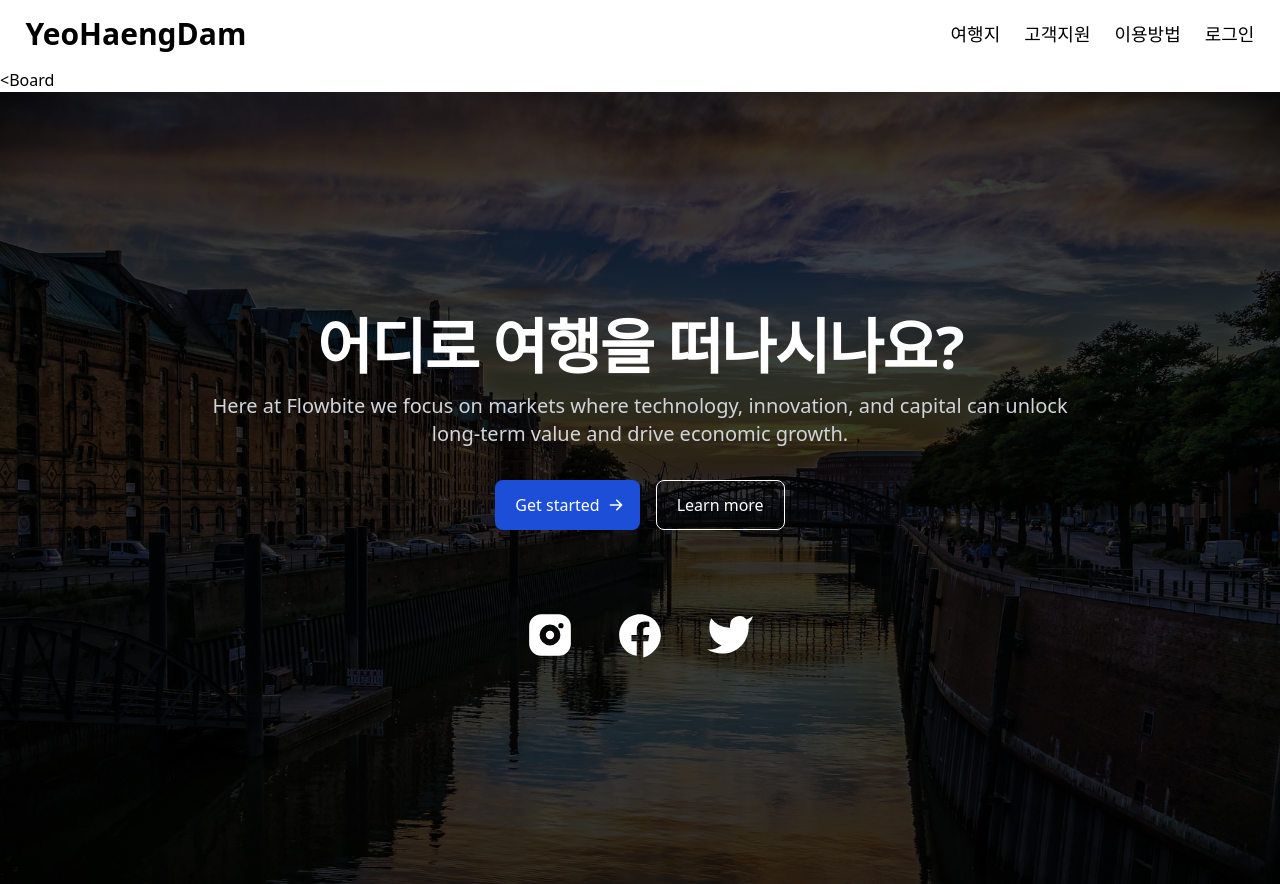
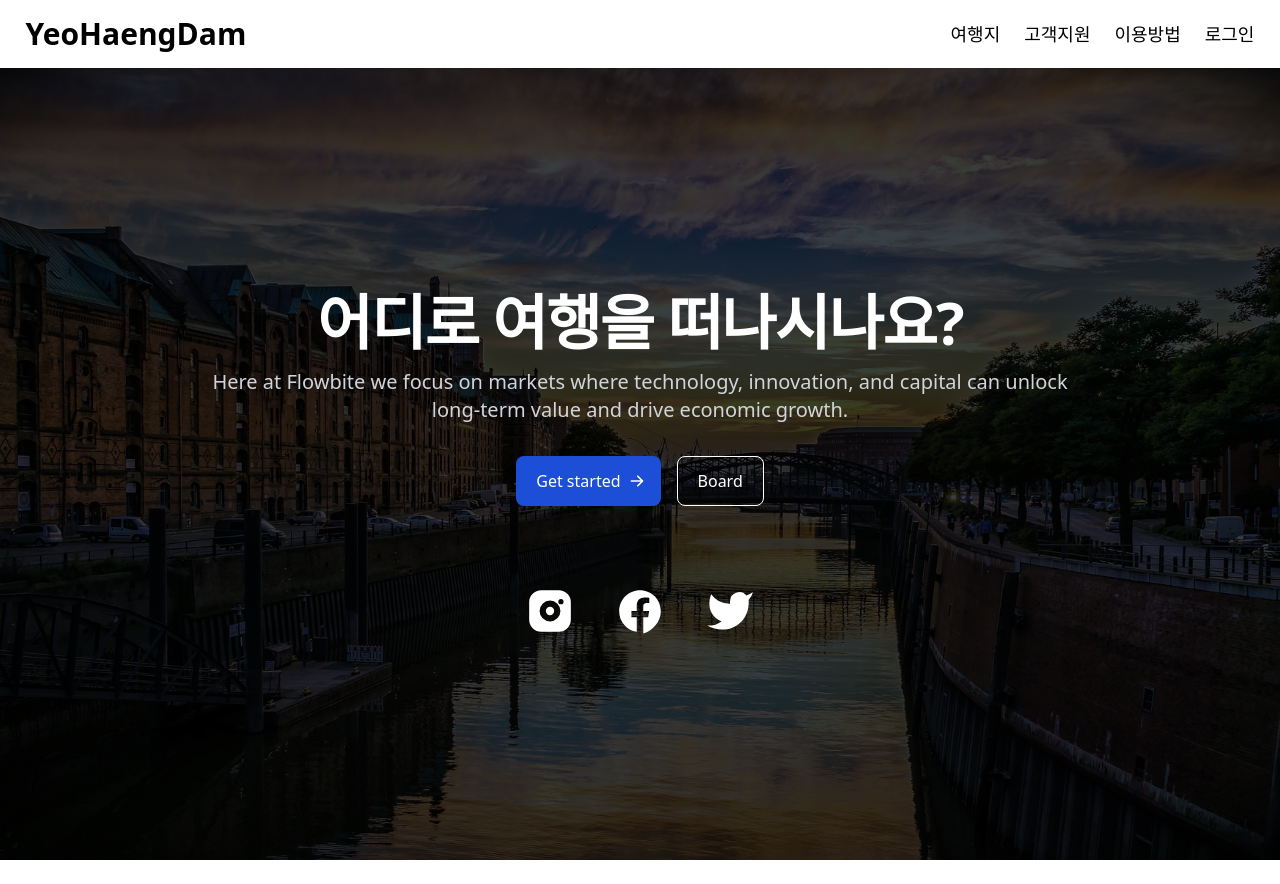
Before and after one commit to gnsals0904/YeoHaengDam, a Vue app in the folder frontend/: page / in a window 1280 px wide. After the commit the page ends 860 px from the top, so only its background shows below. Built offline with nearby package versions, Linux system fonts and the light colour scheme.

Commit message:
[Fix] 보드 라우팅 위치 수정

```diff
--- a/frontend/src/App.vue
+++ b/frontend/src/App.vue
@@ -1,14 +1,11 @@
 <script setup>
-import { RouterLink, RouterView } from "vue-router";
-import TopNav from "./components/TopNav.vue";
-import MainPage from "./components/MainPage.vue";
-import LandingPage from "./components/LandingPage.vue";
+import { RouterView } from 'vue-router';
+import TopNav from './components/TopNav.vue';
 </script>
 
 <template>
   <div>
     <TopNav></TopNav>
-    <div class="container-fluid"><<router-link :to="{ name: 'board' }">Board</router-link></div>
     <router-view></router-view>
   </div>
 </template>
--- a/frontend/src/components/LandingPage.vue
+++ b/frontend/src/components/LandingPage.vue
@@ -39,10 +39,10 @@
           </svg>
         </router-link>
         <router-link
-          href="/"
+          :to="{ name: 'board' }"
           class="inline-flex justify-center hover:text-gray-900 items-center py-3 px-5 text-base font-medium text-center text-white rounded-lg border border-white hover:bg-gray-100 focus:ring-4 focus:ring-gray-400"
         >
-          Learn more
+          Board
         </router-link>
       </div>
       <!-- 소셜 미디어 아이콘 -->
--- a/frontend/src/components/board/Pagination.vue
+++ b/frontend/src/components/board/Pagination.vue
@@ -1,5 +1,9 @@
 <template>
-  <nav aria-label="pagination" class="mx-auto flex w-full justify-center" role="navigation">
+  <nav
+    aria-label="pagination"
+    class="mx-auto flex w-full justify-center"
+    role="navigation"
+  >
     <ul class="flex flex-row items-center gap-1">
       <li>
         <button
@@ -28,7 +32,9 @@
       <li v-for="number in totalPages" :key="number">
         <button
           @click="changePage(number)"
-          :class="{ 'bg-accent text-accent-foreground': number === currentPage }"
+          :class="{
+            'bg-accent text-accent-foreground': number === currentPage,
+          }"
           class="inline-flex items-center justify-center whitespace-nowrap rounded-md text-sm font-medium ring-offset-background transition-colors focus-visible:outline-none focus-visible:ring-2 focus-visible:ring-ring focus-visible:ring-offset-2 disabled:pointer-events-none disabled:opacity-50 hover:bg-accent hover:text-accent-foreground h-10 w-10"
         >
           {{ number }}
@@ -68,11 +74,11 @@ defineProps({
   totalPages: Number,
 });
 
-const emit = defineEmits(["update:page"]);
+const emit = defineEmits(['update:page']);
 
 function changePage(page) {
   if (page > 0 && page <= totalPages) {
-    emit("update:page", page);
+    emit('update:page', page);
   }
 }
 </script>
--- a/frontend/src/views/BoardView.vue
+++ b/frontend/src/views/BoardView.vue
@@ -1,5 +1,5 @@
 <script setup>
-import { RouterLink, RouterView } from "vue-router";
+import { RouterLink, RouterView } from 'vue-router';
 </script>
 
 <template>
```
